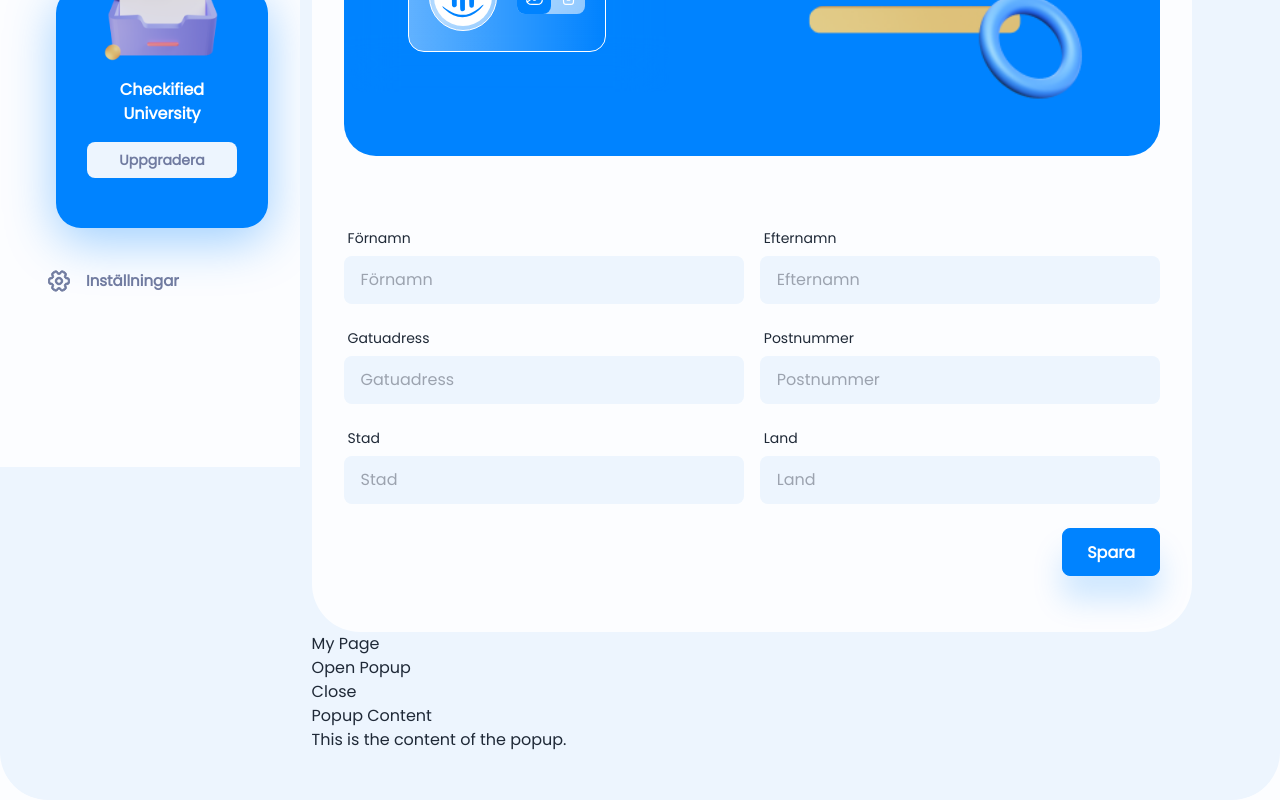
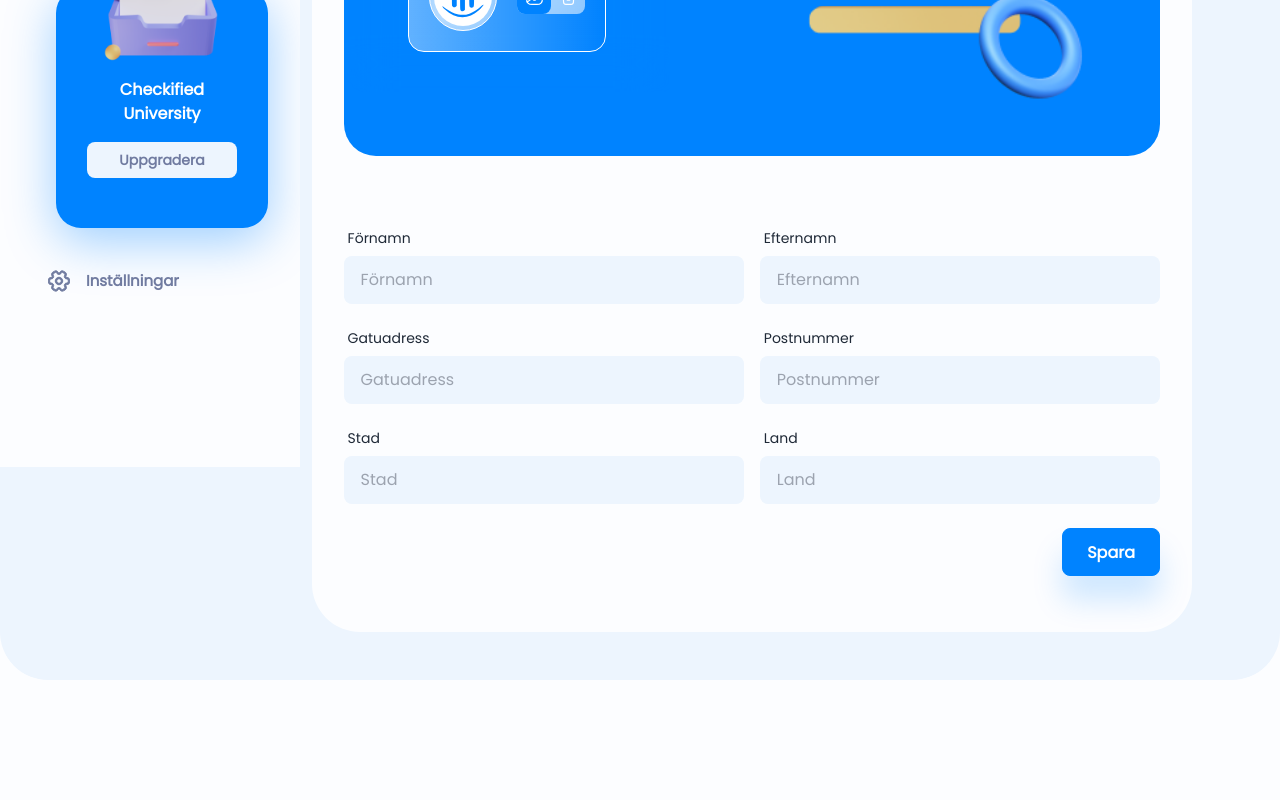
Before and after one commit to Aryansavaj/Projrcts, a Next.js app: page /profile_setting_pop in a window 1280 px wide. Shown: the part 333-1133 px from the top of the page. After the commit the page ends 1013 px from the top, so only its background shows below. Built offline with nearby package versions, Linux system fonts and the light colour scheme.

Commit message:
Update popup.tsx and index.tsx

```diff
--- a/components/parts/popup.tsx
+++ b/components/parts/popup.tsx
@@ -1,5 +1,4 @@
 import React, { useState } from "react";
-import styles from "../../styles/globals.scss";
 
 interface PopupProps {
   isOpen: boolean;
@@ -12,9 +11,9 @@ const Popup: React.FC<PopupProps> = ({ isOpen, onClose, children }) => {
   };
 
   return (
-    <div className={`${styles.popup} ${isOpen ? styles.open : ""}`}>
-      <div className={styles.content}>
-        <button className={styles.closeButton} onClick={handleClose}>
+    <div className={`popup ${isOpen ? "open" : ""}`}>
+      <div className="content">
+        <button className="closeButton" onClick={handleClose}>
           Close
         </button>
         {children}
--- a/pages/profile_setting_pop/index.tsx
+++ b/pages/profile_setting_pop/index.tsx
@@ -147,8 +147,7 @@ export default function Profilesetting({}: Props) {
           <div className="text-end">
             <button
               className="btn btn-primary w-full lg:w-fit mb-6 mt-6"
-              data-modal-target="staticModal"
-              data-modal-toggle="staticModal"
+              onClick={handleOpenPopup}
               type="button"
             >
               Spara
@@ -156,8 +155,8 @@ export default function Profilesetting({}: Props) {
           </div>
         </div>
       </section>
-      <h1>My Page</h1>
-      <button onClick={handleOpenPopup}>Open Popup</button>
+      {/* <h1>My Page</h1>
+      <button >Open Popup</button> */}
       <Popup isOpen={isOpen} onClose={handleClosePopup}>
         <h2>Popup Content</h2>
         <p>This is the content of the popup.</p>
```
